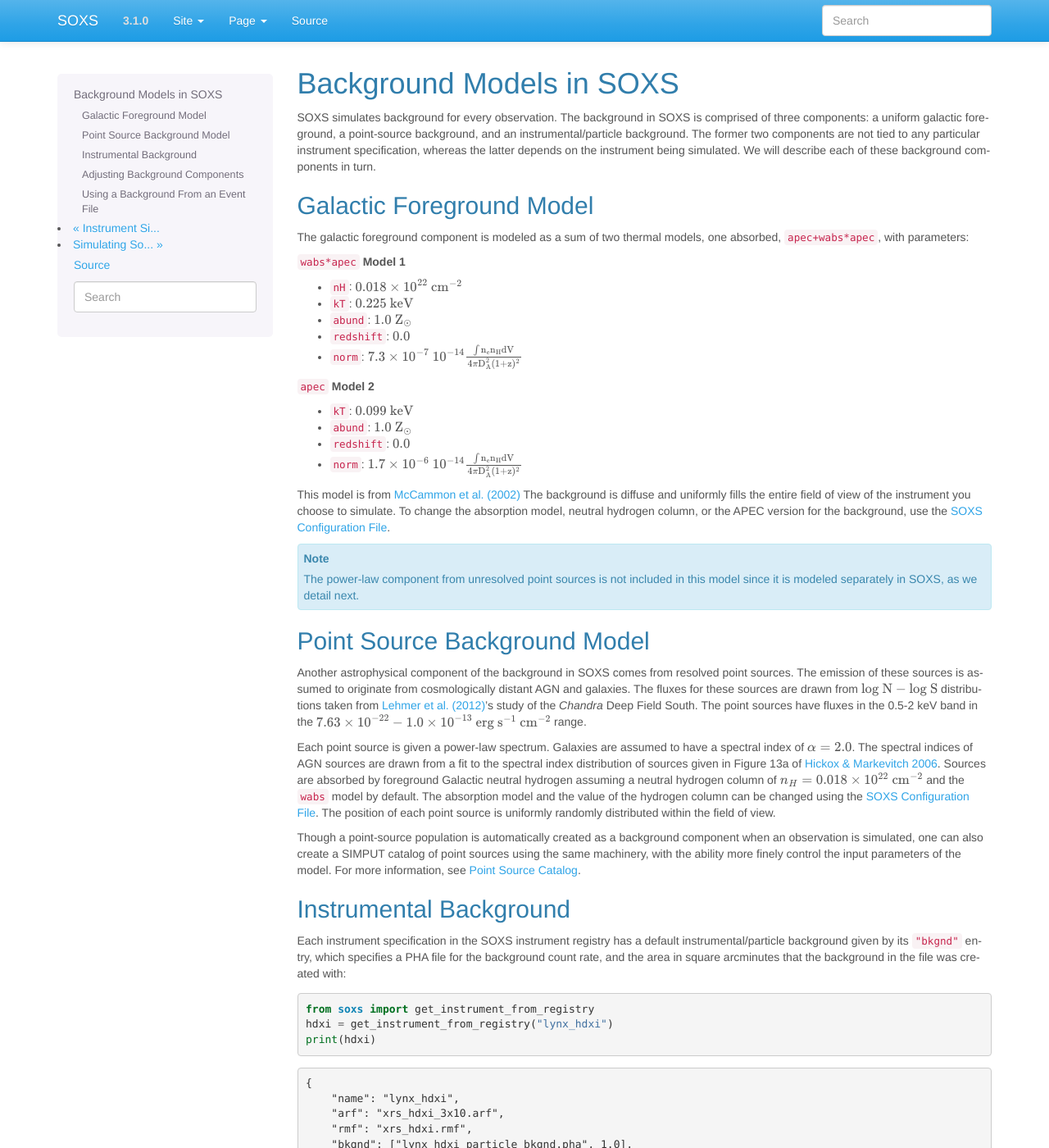
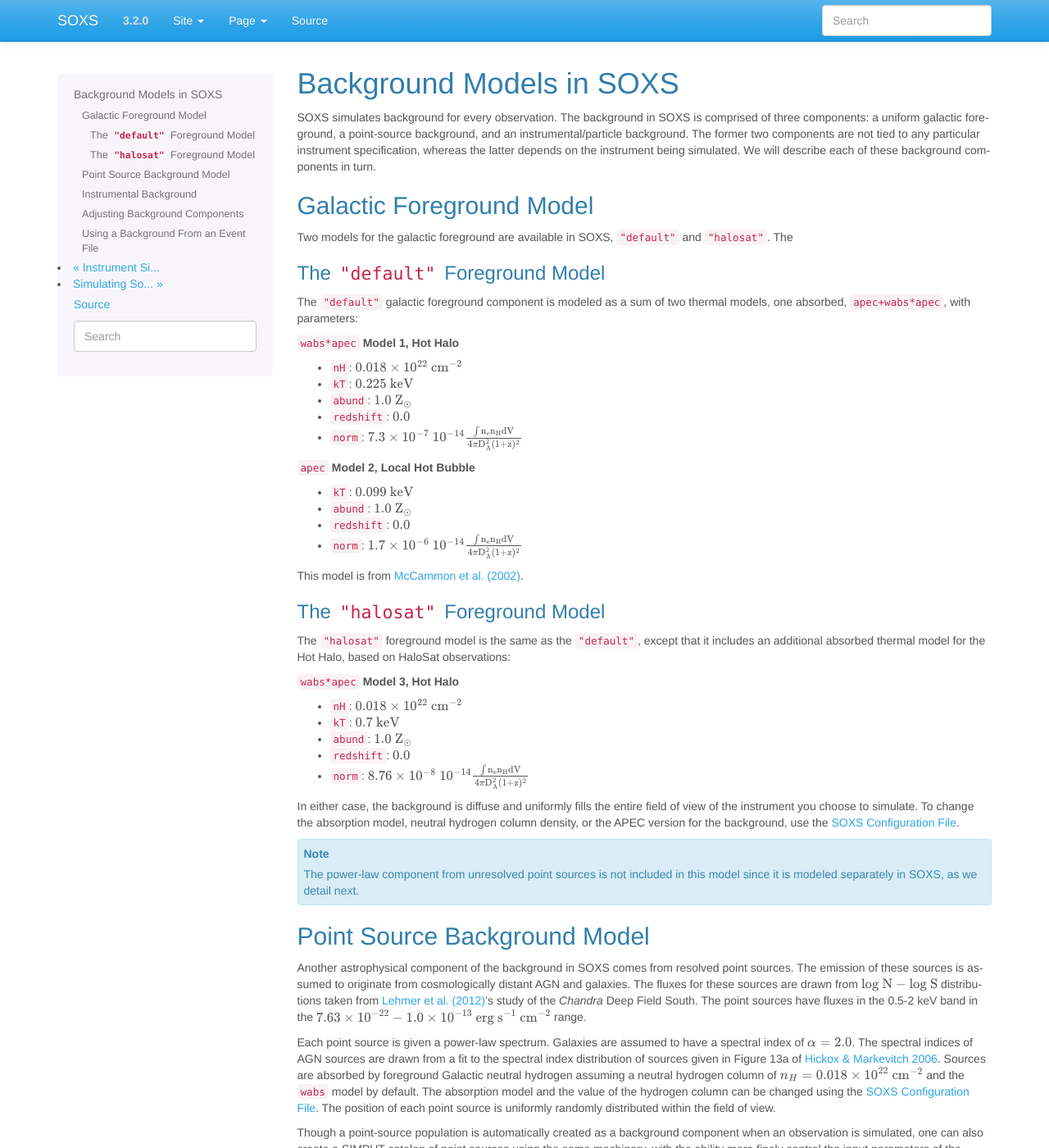
Before and after one commit to lynx-x-ray-observatory/soxs, a Sphinx documentation site: the page built from doc/source/users_guide/background.rst, in a window 1280 px wide and 1400 px high. Shown: the whole window at 82% size. Built offline with Sphinx 7.4.7, drawn with Linux system fonts in a browser that asks for light colours.

Commit message:
Finish up

```diff
--- a/doc/source/api/utils.rst
+++ b/doc/source/api/utils.rst
@@ -2,5 +2,5 @@ Utilities API
 =============
 
 .. automodule:: soxs.utils
-    :members: set_soxs_config, set_lem_config
+    :members: set_soxs_config, set_mission_config
     :undoc-members:
--- a/doc/source/index.rst
+++ b/doc/source/index.rst
@@ -69,7 +69,7 @@ SOXS is released under a `BSD 3-clause license <https://opensource.org/licenses/
 Current Version
 ---------------
 
-The current stable version is 3.1.0. See the :ref:`changelog` for details on changes
+The current stable version is 3.2.0. See the :ref:`changelog` for details on changes
 from previous versions.
 
 Documentation Contents
--- a/doc/source/users_guide/background.rst
+++ b/doc/source/users_guide/background.rst
@@ -10,13 +10,21 @@ are not tied to any particular instrument specification, whereas the latter
 depends on the instrument being simulated. We will describe each of these
 background components in turn.
 
+.. _foreground:
+
 Galactic Foreground Model
 -------------------------
 
-The galactic foreground component is modeled as a sum of two thermal models,
-one absorbed, ``apec+wabs*apec``, with parameters:
+Two models for the galactic foreground are available in SOXS, ``"default"``
+and ``"halosat"``. The
 
-``wabs*apec`` **Model 1**
+The ``"default"`` Foreground Model
+++++++++++++++++++++++++++++++++++
+
+The ``"default"`` galactic foreground component is modeled as a sum of two
+thermal models, one absorbed, ``apec+wabs*apec``, with parameters:
+
+``wabs*apec`` **Model 1, Hot Halo**
 
 * ``nH``: :math:`0.018 \times 10^{22}~\rm{cm}^{-2}`
 * ``kT``: :math:`\rm{0.225~keV}`
@@ -24,17 +32,34 @@ one absorbed, ``apec+wabs*apec``, with parameters:
 * ``redshift``: :math:`0.0`
 * ``norm``: :math:`\rm{7.3 \times 10^{-7}~10^{-14}\frac{\int{n_en_HdV}}{4{\pi}D_A^2(1+z)^2}}`
 
-``apec`` **Model 2**
+``apec`` **Model 2, Local Hot Bubble**
 
 * ``kT``: :math:`\rm{0.099~keV}`
 * ``abund``: :math:`\rm{1.0~Z_\odot}`
 * ``redshift``: :math:`0.0`
 * ``norm``: :math:`\rm{1.7 \times 10^{-6}~10^{-14}\frac{\int{n_en_HdV}}{4{\pi}D_A^2(1+z)^2}}`
 
-This model is from `McCammon et al. (2002) <https://ui.adsabs.harvard.edu/abs/2002ApJ...576..188M>`_
-The background is diffuse and uniformly fills the entire field of view of the
-instrument you choose to simulate. To change the absorption model, neutral hydrogen column,
-or the APEC version for the background, use the :ref:`config`.
+This model is from `McCammon et al. (2002) <https://ui.adsabs.harvard.edu/abs/2002ApJ...576..188M>`_.
+
+The ``"halosat"`` Foreground Model
+++++++++++++++++++++++++++++++
+
+The ``"halosat"`` foreground model is the same as the ``"default"``, except that it
+includes an additional absorbed thermal model for the Hot Halo, based on HaloSat
+observations:
+
+``wabs*apec`` **Model 3, Hot Halo**
+
+* ``nH``: :math:`0.018 \times 10^{22}~\rm{cm}^{-2}`
+* ``kT``: :math:`\rm{0.7~keV}`
+* ``abund``: :math:`\rm{1.0~Z_\odot}`
+* ``redshift``: :math:`0.0`
+* ``norm``: :math:`\rm{8.76 \times 10^{-8}~10^{-14}\frac{\int{n_en_HdV}}{4{\pi}D_A^2(1+z)^2}}`
+
+In either case, the background is diffuse and uniformly fills the entire field of
+view of the instrument you choose to simulate. To change the absorption model,
+neutral hydrogen column density, or the APEC version for the background, use the
+:ref:`config`.
 
 .. note::
 
--- a/setup.py
+++ b/setup.py
@@ -13,7 +13,7 @@ cython_extensions = [
               include_dirs=[np.get_include()])
 ]
 
-VERSION = "3.1.0"
+VERSION = "3.2.0"
 
 setup(name='soxs',
       packages=find_packages(),
--- a/soxs/__init__.py
+++ b/soxs/__init__.py
@@ -66,4 +66,4 @@ from soxs.utils import \
     set_soxs_config, \
     set_mission_config
 
-__version__ = "3.1.0"
+__version__ = "3.2.0"
```
Also changed, not shown: doc/source/changelog.rst (+12 -0 lines), doc/source/configuration.rst (+9 -1 lines).
